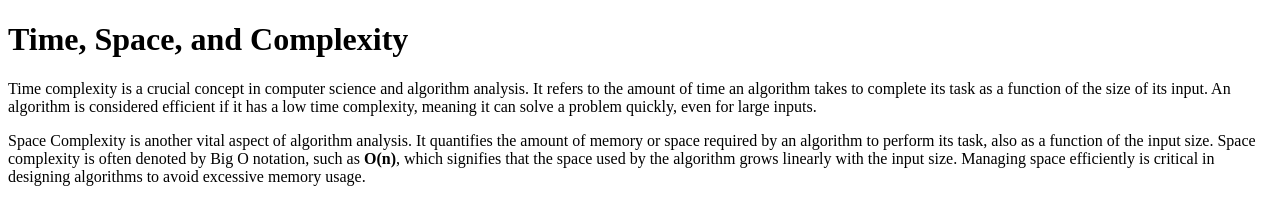
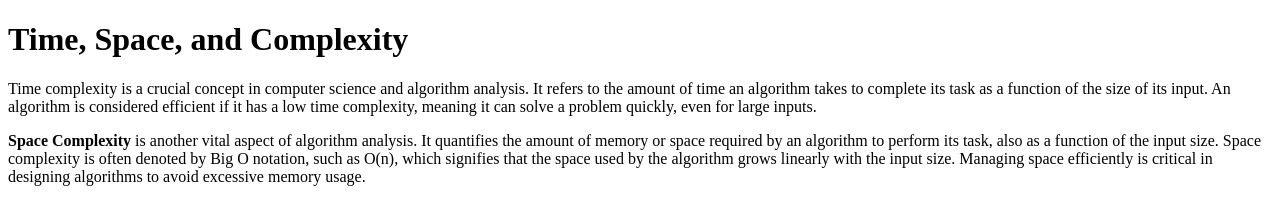
Before and after one commit to acciojob/time-and-space-complexity-kancharlashiva4, a website: page main.html in a window 1280 px wide. Drawn offline with Linux system fonts and the light colour scheme.

Commit message:
created a submission

```diff
--- a/main.html
+++ b/main.html
@@ -8,6 +8,6 @@
 
     <p>Time complexity is a crucial concept in computer science and algorithm analysis. It refers to the amount of time an algorithm takes to complete its task as a function of the size of its input. An algorithm is considered efficient if it has a low time complexity, meaning it can solve a problem quickly, even for large inputs.</p>
 
-    <p>Space Complexity is another vital aspect of algorithm analysis. It quantifies the amount of memory or space required by an algorithm to perform its task, also as a function of the input size. Space complexity is often denoted by Big O notation, such as <b>O(n)</b>, which signifies that the space used by the algorithm grows linearly with the input size. Managing space efficiently is critical in designing algorithms to avoid excessive memory usage.</p>
+    <p><b>Space Complexity</b> is another vital aspect of algorithm analysis. It quantifies the amount of memory or space required by an algorithm to perform its task, also as a function of the input size. Space complexity is often denoted by Big O notation, such as O(n), which signifies that the space used by the algorithm grows linearly with the input size. Managing space efficiently is critical in designing algorithms to avoid excessive memory usage.</p>
 </body>
 </html>
```
